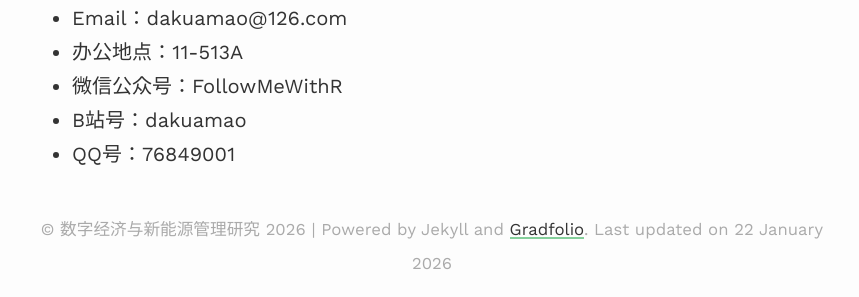
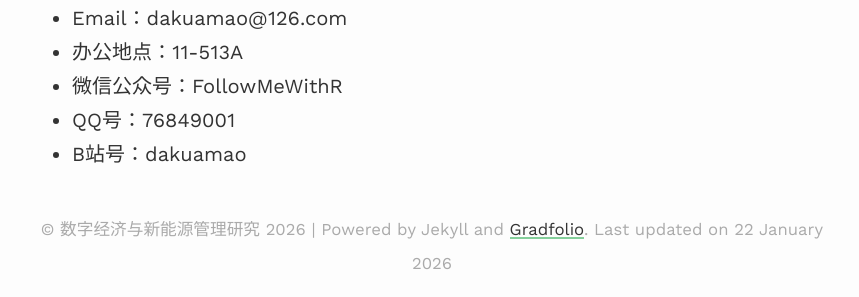
Before and after one commit to dakuamao/sun, a Jekyll site: the page built from index.md, in a window 1280 px wide. Shown: the part 662-959 px from the top of the page, without its empty margins (208-1067 px from the left). Built offline with Jekyll 4.4.1, drawn with Linux system fonts in a browser that asks for light colours; nearby versions of some CDN libraries; our own code applies the rules of GitHub Pages for plain Markdown files.

```diff
--- a/index.md
+++ b/index.md
@@ -21,5 +21,5 @@ published: true
 - Email：dakuamao@126.com
 - 办公地点：11-513A
 - 微信公众号：FollowMeWithR
+- QQ号：76849001
 - B站号：dakuamao
-- QQ号：76849001
```
